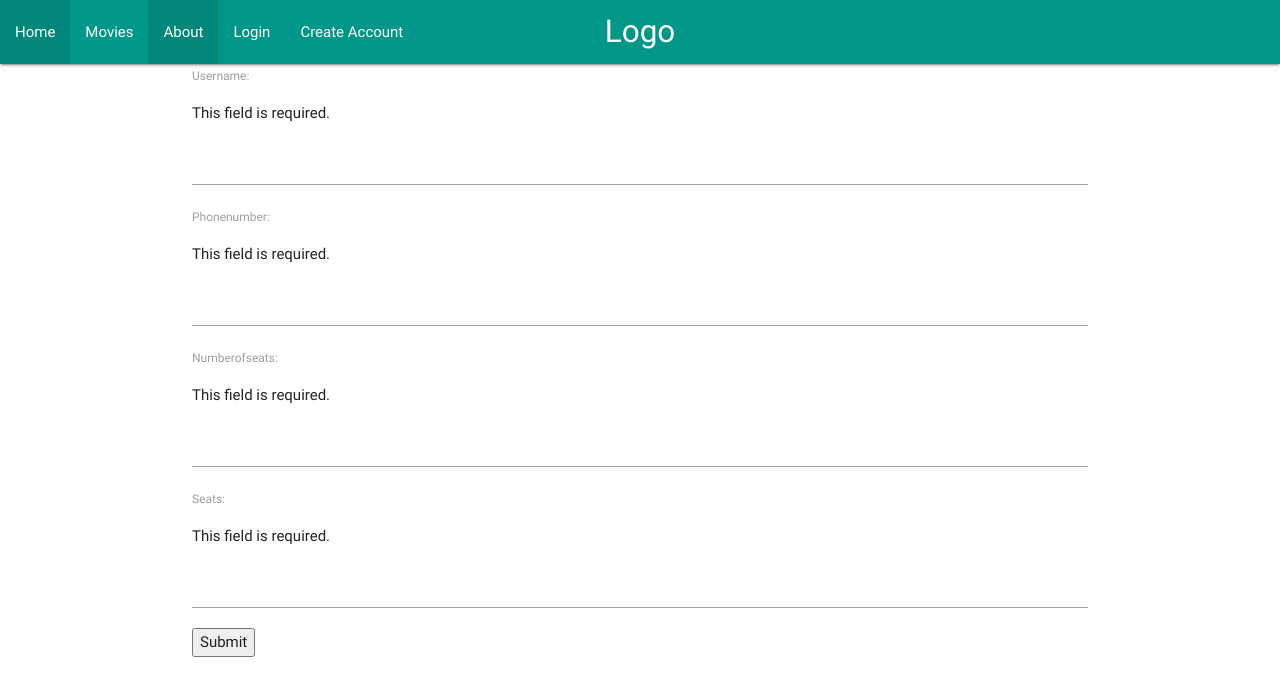
After one commit to edewajosh/movietickets, a Django app: page /ticket/ in a window 1280 px wide. The commit adds this page. Shown: the top 696 px of the page. Run offline with Django 3.2, Linux system fonts and the light colour scheme.

Commit message:
Added ticket class

```diff
--- a/movies/admin.py
+++ b/movies/admin.py
@@ -1,6 +1,10 @@
 from django.contrib import admin
-from .models import Movies
+from .models import Movies,Ticket
 
 class MoviesAdmin(admin.ModelAdmin):
     list_display = ('name', 'date_posted', 'showing_at')
 admin.site.register(Movies, MoviesAdmin)
+
+class TicketAdmin(admin.ModelAdmin):
+    list_display = ('username','movie', 'phonenumber','numberofseats', 'seats')
+admin.site.register(Ticket, TicketAdmin)
--- a/movies/forms.py
+++ b/movies/forms.py
@@ -1,6 +1,11 @@
 from django import forms
-
+from .models import Ticket
 class UserRegistrationForm(forms.Form):
     username = forms.CharField(required=True, label='Username', max_length=32)
     email = forms.CharField(required=True, label='Email', max_length=32)
     password = forms.CharField(required=True, label='Password', max_length=32, widget=forms.PasswordInput())
+
+class TicketForm(forms.ModelForm):
+    class Meta:
+        model = Ticket
+        fields = ['username', 'phonenumber', 'numberofseats', 'seats']
--- a/movies/models.py
+++ b/movies/models.py
@@ -13,3 +13,13 @@ class Movies(models.Model):
 
     class Meta:
         verbose_name_plural = "Movies"
+
+class Ticket(models.Model):
+    username = models.CharField(max_length=100)
+    phonenumber = models.CharField(max_length=15)
+    numberofseats = models.IntegerField()
+    seats = models.CharField(max_length=30)
+    movie = models.ForeignKey(Movies, on_delete=models.CASCADE)
+
+    def __str__(self):
+        return self.username
--- a/movies/urls.py
+++ b/movies/urls.py
@@ -5,5 +5,6 @@ urlpatterns = [
     path('', views.index, name = 'index' ),
     path('details/', views.details, name = 'details'),
     path('register/', views.register, name = 'register'),
+    path('ticket/', views.ticketView, name = 'ticketView'),
 
 ]
--- a/movies/views.py
+++ b/movies/views.py
@@ -3,7 +3,7 @@ from django.http import HttpResponseRedirect
 from .models import Movies
 from django.contrib.auth.models import User
 from django.contrib.auth import login, authenticate
-from .forms import UserRegistrationForm
+from .forms import UserRegistrationForm, TicketForm
 
 def index(request):
     movies = Movies.objects.order_by('-date_posted')[:6]
@@ -39,3 +39,12 @@ def register(request):
     else:
         form = UserRegistrationForm()
     return render(request, 'movies/register.html', {'form' : form})
+
+def ticketView(request):
+    form = TicketForm(request.POST)
+    if form.is_valid():
+        form.save()
+
+    context = {'form' : form}
+
+    return render(request, 'movies/ticket.html', context)
--- a/movieticket/templates/movies/layout.html
+++ b/movieticket/templates/movies/layout.html
@@ -18,10 +18,10 @@
         <div class="nav-wrapper">
           <a href="#!" class="brand-logo center">Logo</a>
           <ul class="left hide-on-med-and-down">
-            {% if user.is_authenticated %}
             <li><a href="/movies">Home</a></li>
             <li><a href="/movies/details">Movies</a></li>
             <li class="active"><a href="#collapsible.html">About</a></li>
+            {% if user.is_authenticated %}
             <li><a href="/logout">Logout</a></li>
             {% else %}
             <li><a href="/login">Login</a></li>
@@ -32,15 +32,12 @@
       </nav>
 
   <header class="container center-align">
-    <!--<h3>Tech-Tweak Forum</h3> -->
   </header>
 
   <div class="container">
     {% block content %}
     {% endblock %}
     <br>
-
-    <!--<a style="display:block" class="center-align" href="/admin">Admin Login</a> -->
   </div>
 </body>
 </html>
--- /dev/null
+++ b/movieticket/templates/movies/ticket.html
@@ -0,0 +1,7 @@
+{% extends "movies/layout.html" %}
+
+{% block content %}
+    {% csrf_token %}
+    {{form}}
+    <button type="submit">Submit</button>
+{% endblock %}
```
Also changed, not shown: movies/migrations/0002_ticket.py (added).
